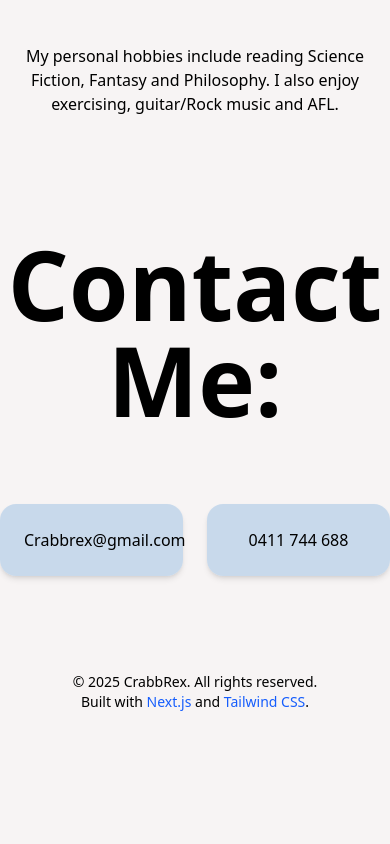
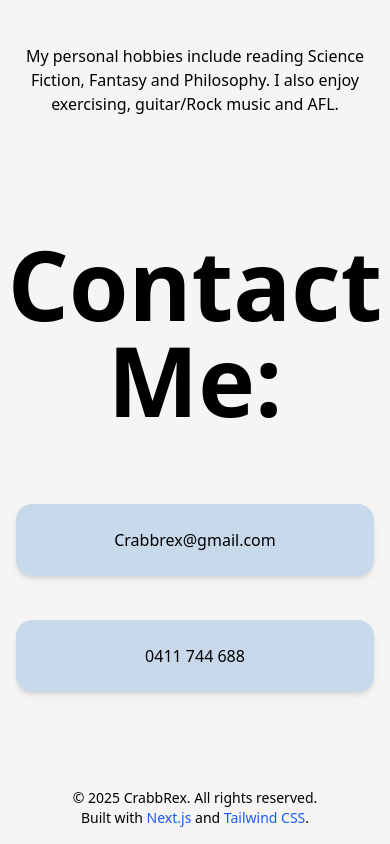
Before and after one commit to CrabbRex/my-cv-site, a Next.js app: page /about in a window 390 px wide. Shown: the part 881-1725 px from the top of the page. Before the commit the page ends 1609 px from the top, so only its background shows below. Built offline with nearby package versions, Linux system fonts and the light colour scheme.

Commit message:
Fix about page mobile layout.

```diff
--- a/src/app/about/page.tsx
+++ b/src/app/about/page.tsx
@@ -27,7 +27,7 @@
       </section>
 
       <h1 className="text-8xl pt-30 font-bold mb-4 justify-center text-center">Contact Me:</h1>
-      <section className="max-w-2xl mx-auto grid grid-cols-2 md:grid-cols-2 gap-6 items-center text-center pb-20 pt-10">
+      <section className="max-w-2xl mx-auto grid grid-cols-1 md:grid-cols-2 gap-6 items-center text-center pb-20 pt-10 px-4">
         <div className="bg-[var(--color-pad)] hover:bg-[var(--color-pad-hover)] rounded-2xl shadow-md hover:shadow-lg transition duration-300 p-6 mt-5 flex flex-col justify-between">
           <h2><a href="mailto:Crabbrex@gmail.com" className="hover:cursor-pointer">Crabbrex@gmail.com</a></h2>
         </div>
```
